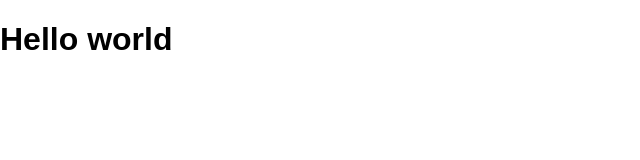
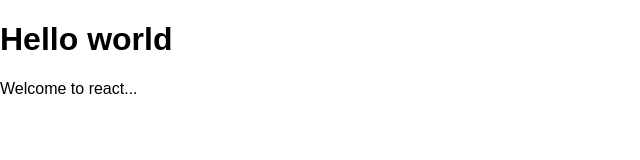
Before and after one commit to Iameaszy/first-react-app, a React (Create React App) app: page / in a window 1280 px wide. Shown: the top 160 px of the page, without its empty margins (0-640 px from the left). Built offline with nearby package versions, Linux system fonts and the light colour scheme.

Commit message:
Return multiline jsx :smile:

```diff
--- a/src/App.js
+++ b/src/App.js
@@ -3,7 +3,12 @@
 
 class App extends Component {
   render() {
-    return <h1>Hello world</h1>
+    return (
+      <div>
+        <h1>Hello world</h1>
+        <p>Welcome to react...</p>
+      </div>
+    )
   }
 }
 
```
